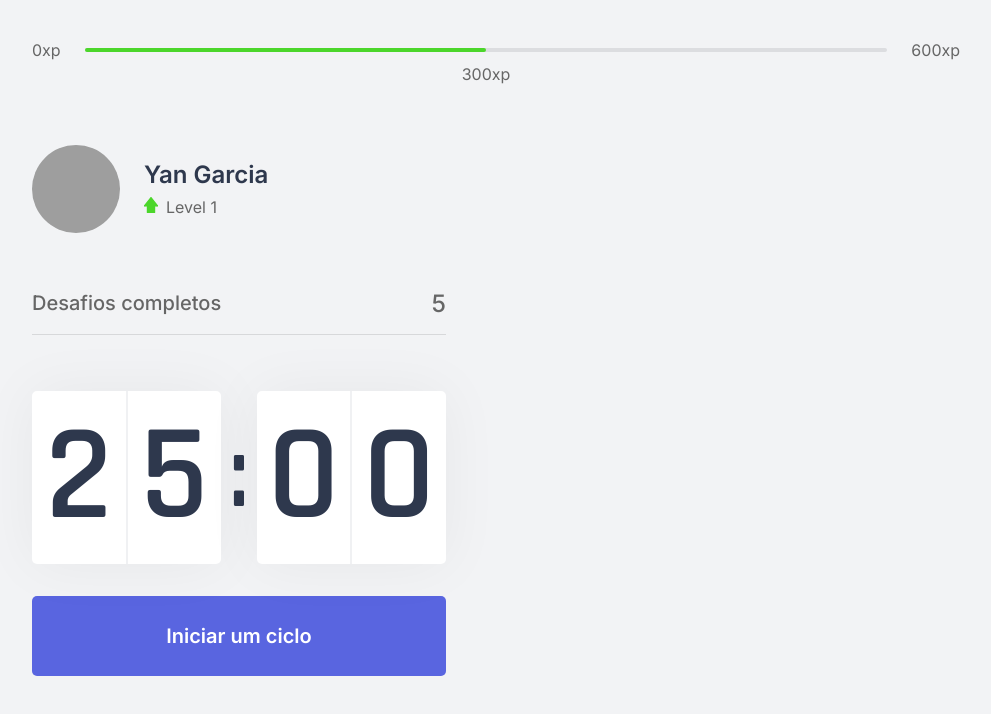
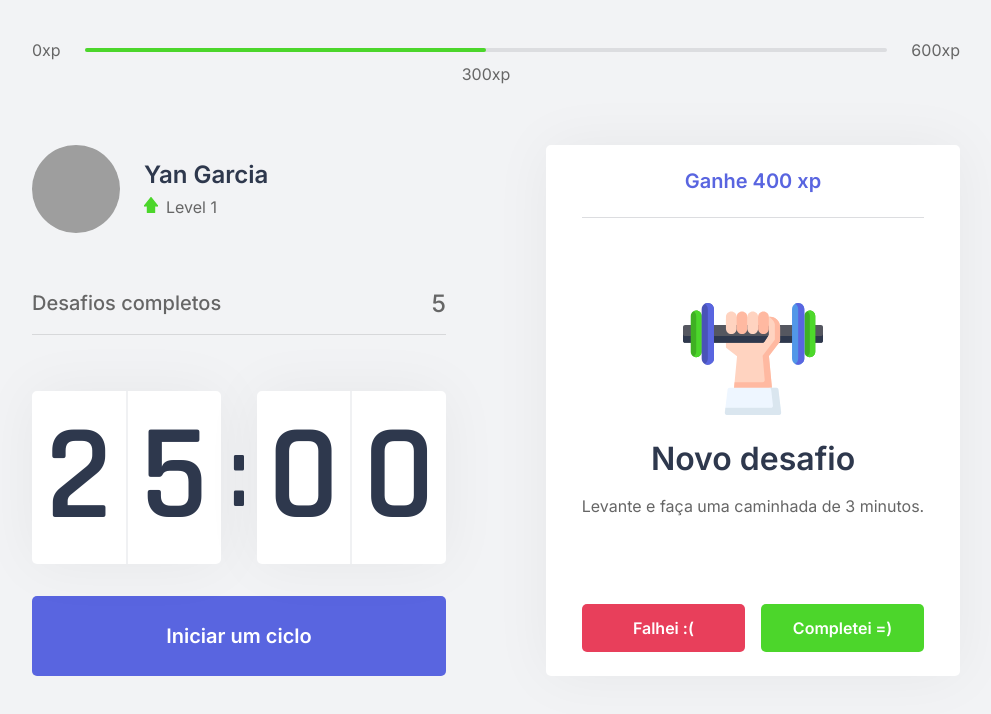
Before and after one commit to yangvaz/MoveDoro, a Next.js app: page / in a window 1280 px wide. Shown: the top 714 px of the page, without its empty margins (144-1135 px from the left). Built offline with nearby package versions, Linux system fonts and the light colour scheme; grey boxes are pictures that could not be loaded.

Commit message:
Challenges Context created

```diff
--- /dev/null
+++ b/src/components/ChallengeBox.tsx
@@ -0,0 +1,43 @@
+import styles from '../styles/components/ChallengeBox.module.css';
+
+export function ChallengeBox() {
+  const hasActiveChallenge = true;
+
+  return (
+    <div className={styles.challengeBoxContainer}>
+      { hasActiveChallenge ? (
+        <div className={styles.challengeActive}>
+          <header> Ganhe 400 xp </header>
+          <main>
+            <img src="icons/body.svg" alt="" />
+            <strong> Novo desafio </strong>
+            <p> Levante e faça uma caminhada de 3 minutos. </p>
+          </main>
+
+          <footer>
+            <button
+              type="button"
+              className={styles.challengeFailedButton}
+            >
+              Falhei :(
+                </button>
+            <button
+              type="button"
+              className={styles.challengeSucceededButton}
+            >
+              Completei =)
+              </button>
+          </footer>
+        </div>
+      ) : (
+          <div className={styles.challengeNotActive}>
+            <strong> Finalize um ciclo para receber um desafio </strong>
+            <p>
+              <img src="icons/level-up.svg" alt="Level Up" />
+          Avance de level completando desafios.
+        </p>
+          </div>
+        )}
+    </div>
+  );
+}
--- a/src/components/Countdown.tsx
+++ b/src/components/Countdown.tsx
@@ -1,9 +1,12 @@
-import { useState, useEffect } from 'react';
+import { useState, useEffect, useContext } from 'react';
+import { ChallengesContext } from '../contexts/ChallengesContext';
 import styles from '../styles/components/Countdown.module.css';
 
 let countdownTimeout: NodeJS.Timeout;
 
 export function Countdown() {
+  const { startNewChallenge } = useContext(ChallengesContext);
+
   const [time, setTime] = useState(25 * 60);
   const [isActive, setIsActive] = useState(false);
   const [hasFinished, setHasFinished] = useState(false);
@@ -32,6 +35,7 @@
     } else if (isActive && time === 0) {
       setHasFinished(true);
       setIsActive(false);
+      startNewChallenge();
     }
   }, [isActive, time])
 
--- /dev/null
+++ b/src/contexts/ChallengesContext.tsx
@@ -0,0 +1,43 @@
+import { createContext, useState, ReactNode } from 'react';
+
+interface ChallengesContextData {
+  level: number;
+  currentExperience: number;
+  challengesCompleted: number;
+  levelUp: () => void;
+  startNewChallenge: () => void;
+}
+
+interface ChallengesProviderProps {
+  children: ReactNode;
+}
+
+export const ChallengesContext = createContext({} as ChallengesContextData);
+
+export function ChallengesProvider({ children }: ChallengesProviderProps) {
+  const [level, setLevel] = useState(1);
+  const [currentExperience, setCurrentExperience] = useState(0);
+  const [challengesCompleted, setChallengesCompleted] = useState(0);
+
+  function levelUp() {
+    setLevel(level + 1);
+  }
+
+  function startNewChallenge() {
+    console.log('new challenge');
+  }
+
+  return (
+    <ChallengesContext.Provider
+      value={{
+        level,
+        currentExperience,
+        challengesCompleted,
+        levelUp,
+        startNewChallenge
+      }}
+    >
+      { children}
+    </ChallengesContext.Provider>
+  );
+}
--- a/src/pages/_app.tsx
+++ b/src/pages/_app.tsx
@@ -1,7 +1,13 @@
 import '../styles/global.css';
 
+import { ChallengesProvider } from '../contexts/ChallengesContext';
+
 function MyApp({ Component, pageProps }) {
-  return <Component {...pageProps} />
+  return (
+    <ChallengesProvider >
+      <Component {...pageProps} />
+    </ChallengesProvider>
+  )
 }
 
 export default MyApp
--- a/src/pages/index.tsx
+++ b/src/pages/index.tsx
@@ -1,9 +1,10 @@
+import Head from 'next/head';
+
 import { ExperienceBar } from "../components/ExperienceBar";
 import { Profile } from "../components/Profile";
 import { CompletedChallenges } from "../components/CompletedChallenges";
 import { Countdown } from "../components/Countdown";
-
-import Head from 'next/head';
+import { ChallengeBox } from "../components/ChallengeBox";
 
 import styles from '../styles/pages/Home.module.css';
 
@@ -23,7 +24,7 @@
           <Countdown />
         </div>
         <div>
-
+          <ChallengeBox />
         </div>
       </section>
     </div>
--- /dev/null
+++ b/src/styles/components/ChallengeBox.module.css
@@ -0,0 +1,112 @@
+.challengeBoxContainer {
+  height: 100%;
+
+  background: var(--white);
+  border-radius: 5px;
+  box-shadow: 0 0 60px rgba(0, 0, 0, 0.05);
+  padding: 1.5rem 2rem;
+
+  display: flex;
+  flex-direction: column;
+  align-items: center;
+  justify-content: center;
+  text-align: center;
+}
+
+.challengeNotActive {
+  display: flex;
+  flex-direction: column;
+  align-items: center;
+}
+
+.challengeNotActive strong {
+  font-size: 1.5rem;
+  font-weight: 500;
+  line-height: 1.4;
+}
+
+.challengeNotActive p {
+  display: flex;
+  flex-direction: row;
+  align-items: center;
+  line-height: 1.4;
+  text-align: center;
+
+  max-width: 70%;
+  margin-top: 3rem;
+}
+
+.challengeNotActive p img {
+  margin-right: 0rem;
+  max-height: 70%;
+}
+
+.challengeActive {
+  height: 100%;
+
+  display: flex;
+  flex-direction: column;
+}
+
+.challengeActive header {
+  color: var(--blue);
+  font-weight: 600;
+  font-size: 1.25rem;
+  padding: 0 2rem 1.5rem;
+  border-bottom: 1px solid var(--gray-line);
+}
+
+.challengeActive main {
+  flex: 1;
+  display: flex;
+  flex-direction: column;
+  align-items: center;
+  justify-content: center;
+}
+
+.challengeActive main strong {
+  font-size: 2rem;
+  font-weight: 600;
+  color: var(--title);
+  margin: 1.5rem 0 1rem;
+}
+
+.challengeActive main p {
+  line-height: 1.5;
+}
+
+.challengeActive footer {
+  display: grid;
+  grid-template-columns: 1fr 1fr;
+  gap: 1rem;
+}
+
+.challengeActive footer button {
+  height: 3rem;
+
+  display: flex;
+  align-items: center;
+  justify-content: center;
+
+  border: 0;
+  border-radius: 5px;
+
+  color: var(--white);
+
+  font-size: 1rem;
+  font-weight: 600;
+
+  transition: filter 0.2s;
+}
+
+.challengeActive footer button.challengeFailedButton {
+  background: var(--red);
+}
+
+.challengeActive footer button.challengeSucceededButton {
+  background: var(--green);
+}
+
+.challengeActive footer button:hover {
+  filter: brightness(0.94);
+}
```
